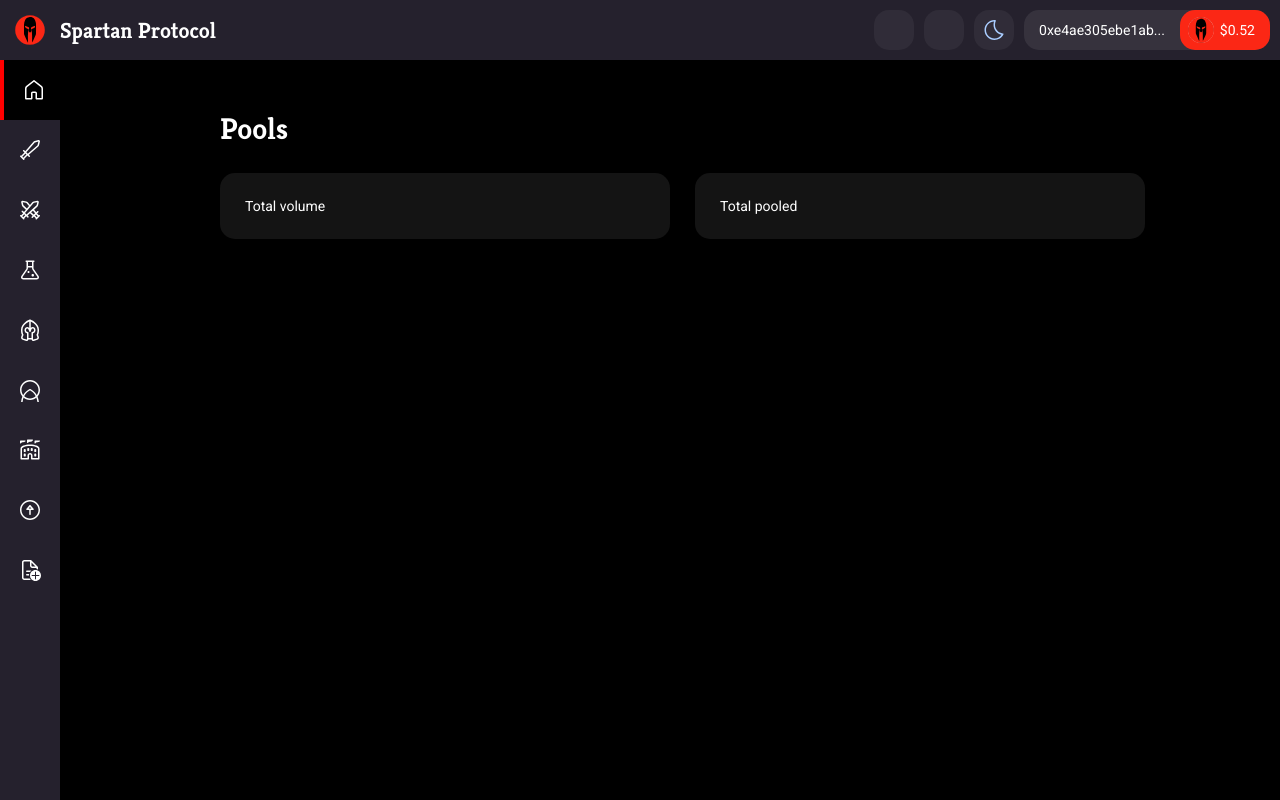
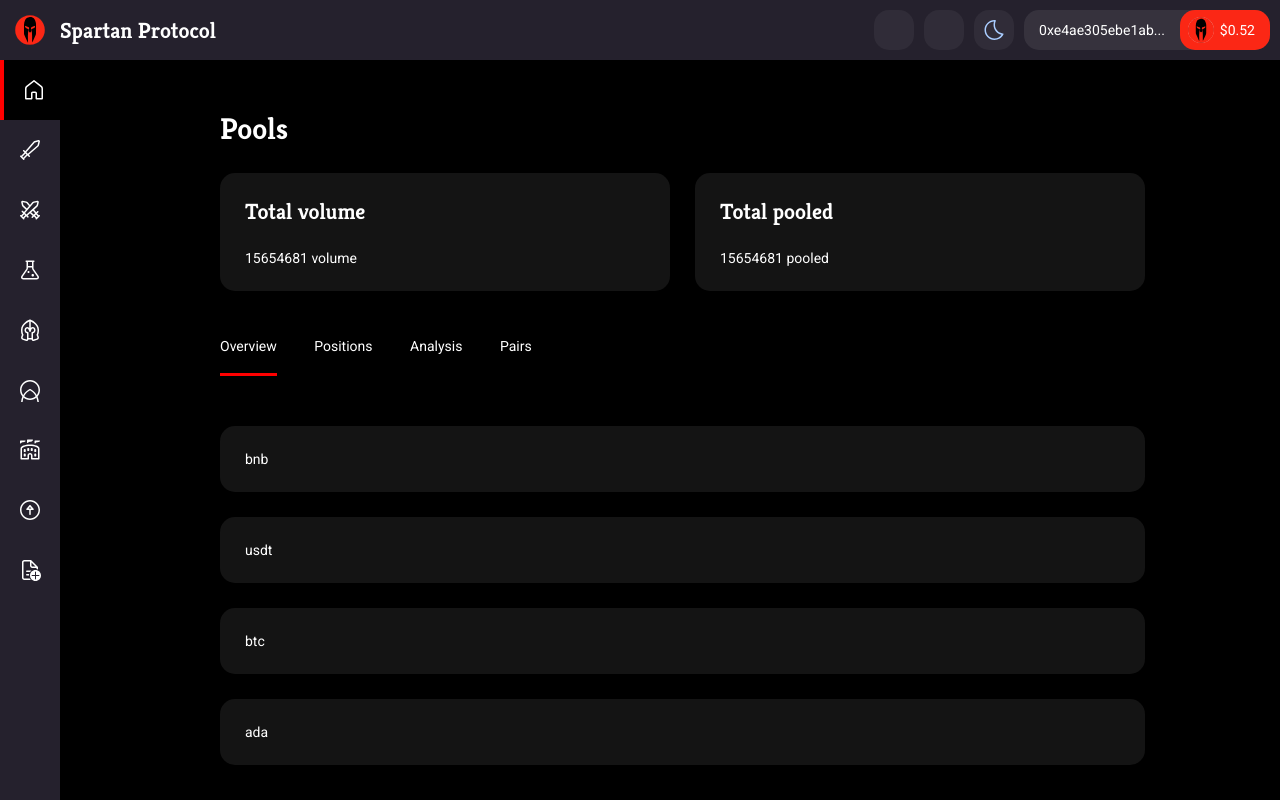
Before and after one commit to tominou/spartan-protocol-dapp, a React (Create React App) app: page /home in a window 1280 px wide. Built offline with nearby package versions, Linux system fonts and the light colour scheme.

Commit message:
layout - add 'Tabs' element

```diff
--- a/src/components/Layout/Card/Card.css
+++ b/src/components/Layout/Card/Card.css
@@ -1,4 +1,5 @@
 .Layout-card {
   border-radius: var(--border-radius);
   background: var(--card-background);
+  padding: var(--card-padding);
 }
--- a/src/components/Layout/Card/Card.js
+++ b/src/components/Layout/Card/Card.js
@@ -1,7 +1,8 @@
 import './Card.css'
+import { Col, Headline, Row } from '../Layout'
 
 const Card = (props) => {
-  const { className, style } = props
+  const { className, style, title } = props
 
   const newProps = {
     children: props.children || null,
@@ -14,7 +15,14 @@ const Card = (props) => {
   // console.log('Row PROPS', newProps)
 
   return (
-    <div {...newProps} />
+    <Col {...newProps} weight={1}>
+      {!!title &&
+        <Row style={{ marginBottom: 'var(--card-padding)' }}>
+          <Headline size={3}>{title}</Headline>
+        </Row>
+      }
+      {newProps.children}
+    </Col>
   )
 }
 
--- a/src/components/Layout/Layout.js
+++ b/src/components/Layout/Layout.js
@@ -2,6 +2,7 @@ import CardComponent from './Card/Card'
 import ColComponent from './Col/Col'
 import HeadlineComponent from './Headline/Headline'
 import RowComponent from './Row/Row'
+import TabsComponent from './Tabs/Tabs'
 
 
 const Layout = {
@@ -18,5 +19,6 @@ export const Card = (props) => <CardComponent {...props} />
 export const Col = (props) => <ColComponent {...props} />
 export const Headline = (props) => <HeadlineComponent {...props} />
 export const Row = (props) => <RowComponent {...props} />
+export const Tabs = (props) => <TabsComponent {...props} />
 
 export default Layout
--- /dev/null
+++ b/src/components/Layout/Tabs/Tabs.css
@@ -0,0 +1,22 @@
+.Layout-tabs {
+  flex-direction: column;
+}
+
+.Layout-tabs > .tabs {
+  overflow-x: auto;
+  max-width: calc(100vw - var(--main-margin) * 2);
+  margin-bottom: var(--main-margin);
+}
+
+.Layout-tabs > .tabs > .Layout-row {
+  align-items: center;
+  height: 60px;
+  margin-right: calc(var(--card-padding) * 1.5);
+  border-bottom: 3px solid transparent;
+  border-top: 3px solid transparent;
+  cursor: pointer;
+}
+
+.Layout-tabs > .tabs > .Layout-row.focused {
+  border-bottom: 3px solid red;
+}
--- /dev/null
+++ b/src/components/Layout/Tabs/Tabs.js
@@ -0,0 +1,39 @@
+import './Tabs.css'
+import { Col, Row } from '../Layout'
+import { useState } from 'react'
+
+const Tabs = (props) => {
+  const { className, style, tabs, defaultTab } = props
+
+  const newProps = {
+    children: props.children || null,
+    className: 'Layout-tabs',
+    style: style || {}
+  }
+
+  if (className) newProps.className += ' ' + className
+
+  // console.log('Tabd PROPS', newProps)
+
+  const list = []
+  for (const t in tabs) list.push(t)
+
+  console.log('list', list)
+
+  const [focused, setFocused] = useState(defaultTab || list[0])
+
+  return (
+    <Col {...newProps}>
+      <Row className='tabs'>
+        {list.map(tab => (
+          <Row key={tab} onClick={() => setFocused(tab)} className={focused === tab ? 'focused' : ''}>
+            {tabs[tab].title}
+          </Row>
+        ))}
+      </Row>
+      {tabs[focused].component}
+    </Col>
+  )
+}
+
+export default Tabs
--- a/src/views/App/App-variables.css
+++ b/src/views/App/App-variables.css
@@ -3,11 +3,13 @@ body {
   --border-radius: 15px;
   --main-margin: 25px;
   --font-size: 14px;
+  --card-padding: 25px;
 }
 
 @media only screen and (max-width: 640px) {
   body {
     --navbar-min-width: 0px;
     --main-margin: 15px;
+    --card-padding: 15px;
   }
 }
--- /dev/null
+++ b/src/views/App/Content/Pools/Overview/Overview.css
@@ -0,0 +1,3 @@
+.Overview > .Layout-card {
+  margin-top: var(--main-margin);
+}
--- /dev/null
+++ b/src/views/App/Content/Pools/Overview/Overview.js
@@ -0,0 +1,34 @@
+import { Card, Col, Headline, Row, Tabs } from '../../../../../components/Layout/Layout'
+import './Overview.css'
+// import { useState } from 'react'
+
+const Overview = () => {
+  // const [tab, setTab] = useState('pools')
+  const pools = {
+    bnb: {
+      title: 'bnb'
+    },
+    usdt: {
+      title: 'usdt'
+    },
+    btc: {
+      title: 'btc'
+    },
+    ada: {
+      title: 'ada'
+    }
+  }
+  const list = []
+  for (const p in pools) list.push(p)
+  return (
+    <Col className='Overview'>
+      {list.map(pool => (
+        <Card>
+          {pools[pool].title}
+        </Card>
+      ))}
+    </Col>
+  )
+}
+
+export default Overview
--- /dev/null
+++ b/src/views/App/Content/Pools/Pool.css
@@ -0,0 +1,22 @@
+.Pools > .volumes {
+  margin-top: var(--main-margin);
+}
+
+.Pools > .volumes > .Layout-card:last-child {
+   margin-left: var(--main-margin);
+}
+
+.Pools > .tabs {
+  margin-top: var(--main-margin);
+}
+
+@media only screen and (max-width: 640px) {
+  .Pools > .volumes {
+    flex-direction: column;
+  }
+
+  .Pools > .volumes > .Layout-card:last-child {
+     margin-top: var(--main-margin);
+     margin-left: 0;
+  }
+}
--- a/src/views/App/Content/Pools/Pools.js
+++ b/src/views/App/Content/Pools/Pools.js
@@ -1,19 +1,40 @@
-import { Col, Row, Headline } from '../../../../components/Layout/Layout'
+import { Card, Col, Headline, Row, Tabs } from '../../../../components/Layout/Layout'
+import './Pool.css'
+import Overview from './Overview/Overview'
 
 const Pools = () => {
+  const tabs = {
+    pools: {
+      title: 'Overview',
+      component: <Overview />
+    },
+    positions: {
+      title: 'Positions',
+      component: <Row>positions list</Row>
+    },
+    analysis: {
+      title: 'Analysis',
+      component: <Row>analysis</Row>
+    },
+    pairs: {
+      title: 'Pairs',
+      component: <Row>pairs list</Row>
+    }
+  }
   return (
-    <Col>
+    <Col className='Pools'>
       <Headline size={1}>
         Pools
       </Headline>
-      <Row style={{ marginTop: 25 }}>
-        <div style={{ background: 'var(--card-background)', borderRadius: 'var(--border-radius)', padding: 25, flex: 1 }}>
-          Total volume
-        </div>
-        <div style={{ background: 'var(--card-background)', borderRadius: 'var(--border-radius)', padding: 25, marginLeft: 'var(--main-margin)', flex: 1 }}>
-          Total pooled
-        </div>
+      <Row className='volumes' weight={1}>
+        <Card title='Total volume'>
+          15654681 volume
+        </Card>
+        <Card title='Total pooled' weight={1}>
+          15654681 pooled
+        </Card>
       </Row>
+      <Tabs className='tabs' tabs={tabs} />
     </Col>
   )
 }
```
